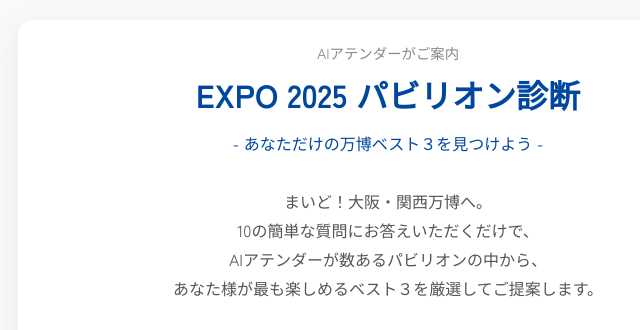
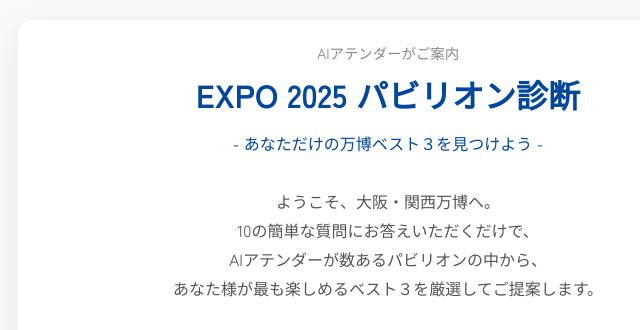
Before and after one commit to kohei-nakakubo/expo2025, a plain HTML site: page index.html in a window 1280 px wide. Shown: the top 330 px of the page, 252-892 px from the left. Drawn offline with nearby package versions, Linux system fonts and the light colour scheme.

Commit message:
Update index.html

```diff
--- a/index.html
+++ b/index.html
@@ -22,7 +22,7 @@
         <main id="main-content">
             <section id="start-container">
                 <p class="description">
-                    まいど！大阪・関西万博へ。<br>
+                    ようこそ、大阪・関西万博へ。<br>
                     10の簡単な質問にお答えいただくだけで、<br>AIアテンダーが数あるパビリオンの中から、<br>あなた様が最も楽しめるベスト３を厳選してご提案します。
                 </p>
                 <button id="start-btn">診断をはじめる</button>
```
